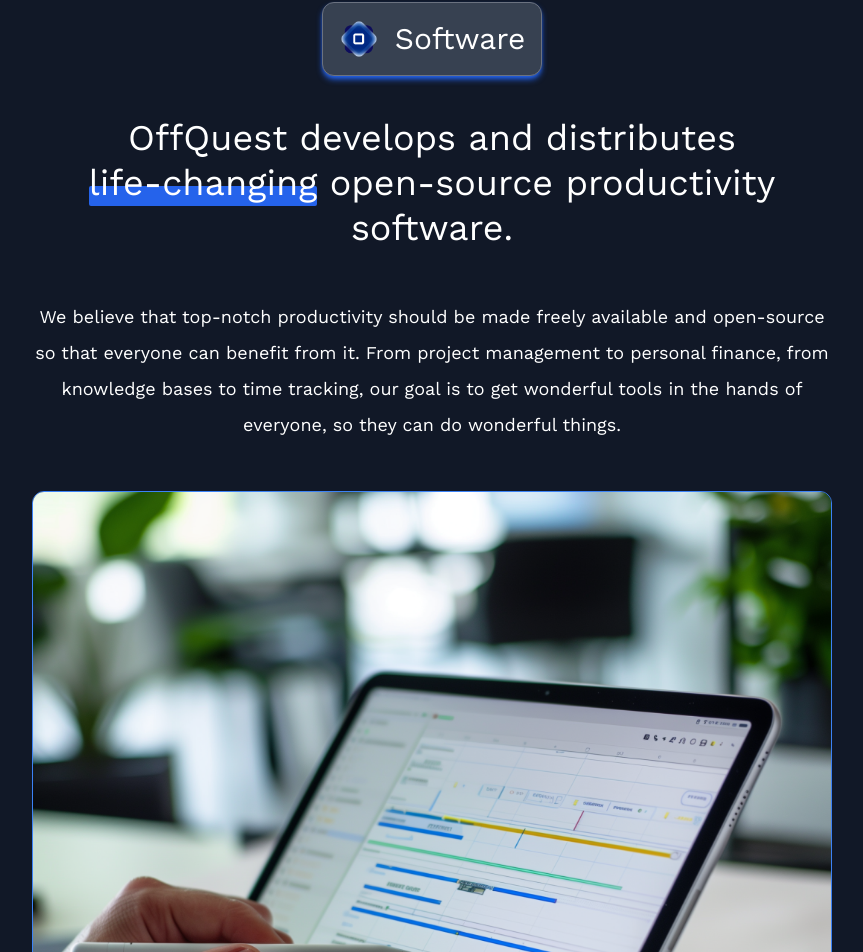
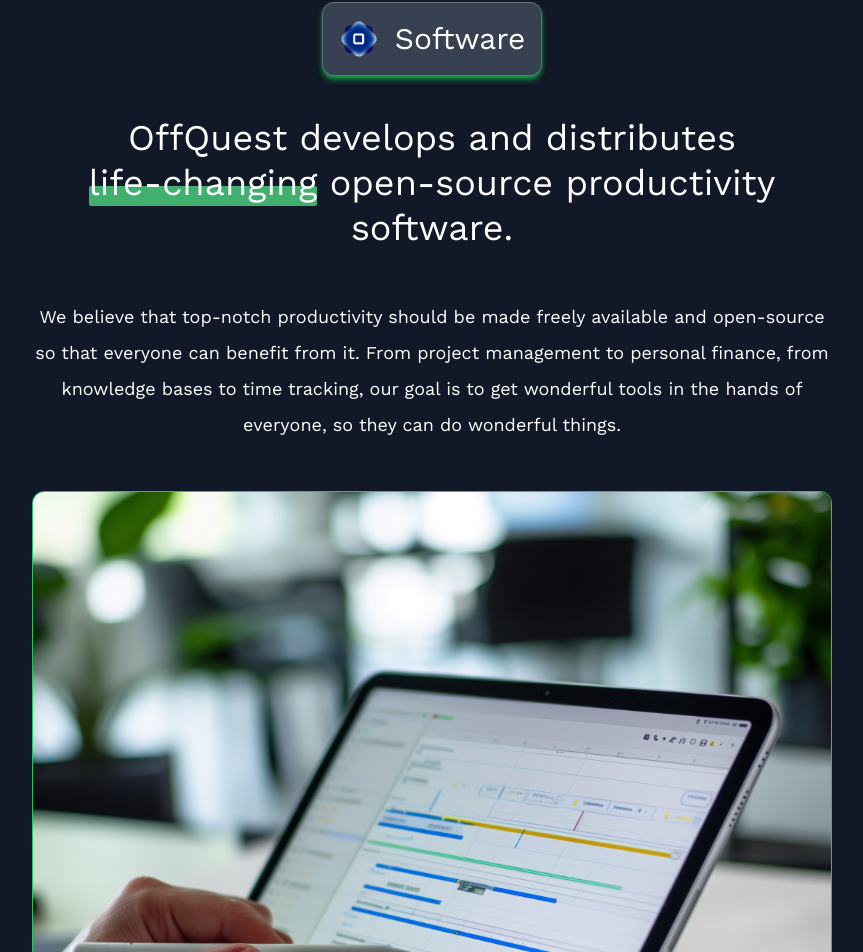
Before and after one commit to fhswno/offquest-website, a Next.js app: page / in a window 1280 px wide. Shown: the part 2378-3330 px from the top of the page, without its empty margins (208-1071 px from the left). Built offline with nearby package versions, Linux system fonts and the light colour scheme.

Commit message:
Update Badge shadow color in Software component

```diff
--- a/src/components/Homepage/Software.tsx
+++ b/src/components/Homepage/Software.tsx
@@ -4,14 +4,24 @@ import Image from 'next/image';
 // COMPONENTS
 import Badge from '../Branding/Badge';
 
+// ENUMS
+import { ShadowColor } from '../../../enums/branding-enums';
+
 const Software = () => {
   return (
     <section className="flex flex-col items-center justify-center gap-10 px-10 text-white bg-gray-900 py-28">
-      <Badge text="Software" />
+      <Badge text="Software" shadowColor={ShadowColor.GREEN} />
       <div className="flex flex-col items-center justify-center w-2/3 gap-12">
         <h2 className="text-4xl leading-tight text-center">
           OffQuest develops and distributes{' '}
-          <span className="z-10 underline-effect">life-changing</span>{' '}
+          <span
+            className="z-10 underline-effect"
+            style={{
+              '--underline-color': '#41B06E',
+            }}
+          >
+            life-changing
+          </span>{' '}
           open-source productivity software.
         </h2>
         <p className="text-lg leading-loose text-center">
@@ -27,7 +37,7 @@ const Software = () => {
           width={800}
           height={800}
           priority
-          className="border border-blue-500 rounded-xl"
+          className="border border-green-500 rounded-xl"
           blurDataURL="/software.png"
           placeholder="blur"
         />
```
